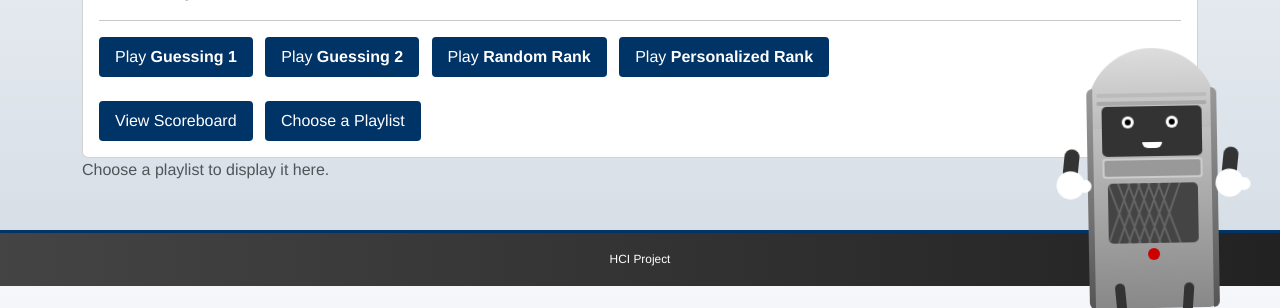
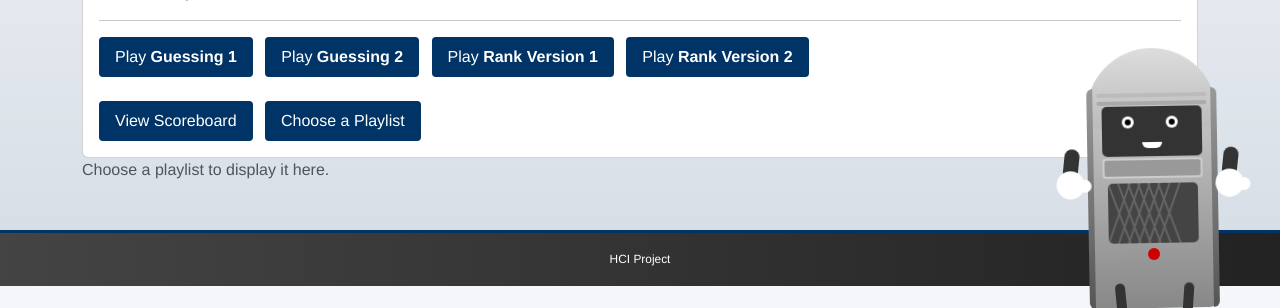
Before and after one commit to CreativeYann2004/hci_rpoject, a Flask app: template src/templates/dashboard.html in a window 1280 px wide. Shown: the part 309-617 px from the top of the page. Run offline with Flask 3, Linux system fonts and the light colour scheme; the template is opened without the code that fills it, so the values that code supplies are empty.

Commit message:
Update dashboard.html

```diff
--- a/src/templates/dashboard.html
+++ b/src/templates/dashboard.html
@@ -24,11 +24,11 @@
     </button>
     <button class="btn quiz-btn me-2"
             onclick="window.location='{{ url_for('quiz_bp.random_rank') }}'">
-      Play <strong>Random Rank</strong>
+      Play <strong>Rank Version 1</strong>
     </button>
     <button class="btn quiz-btn"
             onclick="window.location='{{ url_for('quiz_bp.personalized_rank') }}'">
-      Play <strong>Personalized Rank</strong>
+      Play <strong>Rank Version 2</strong>
     </button>
     <br/><br/>
 
```
